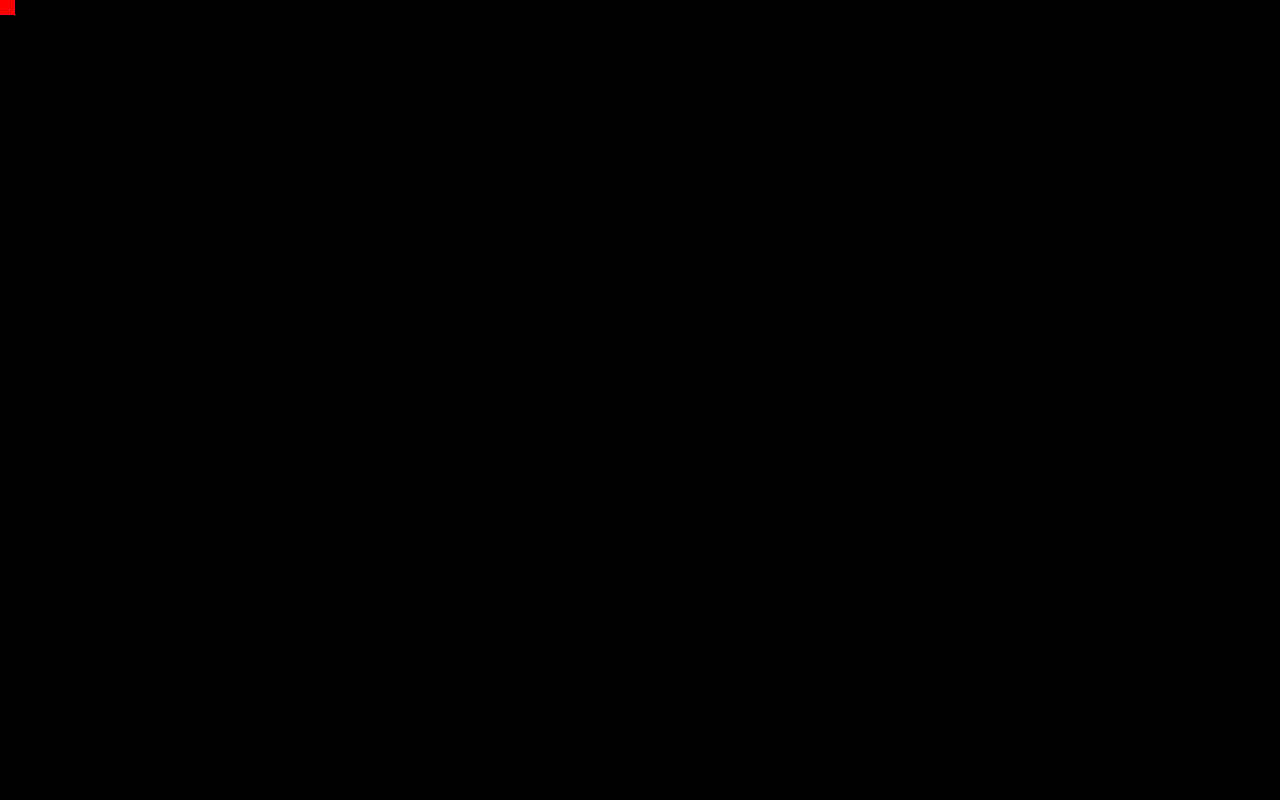
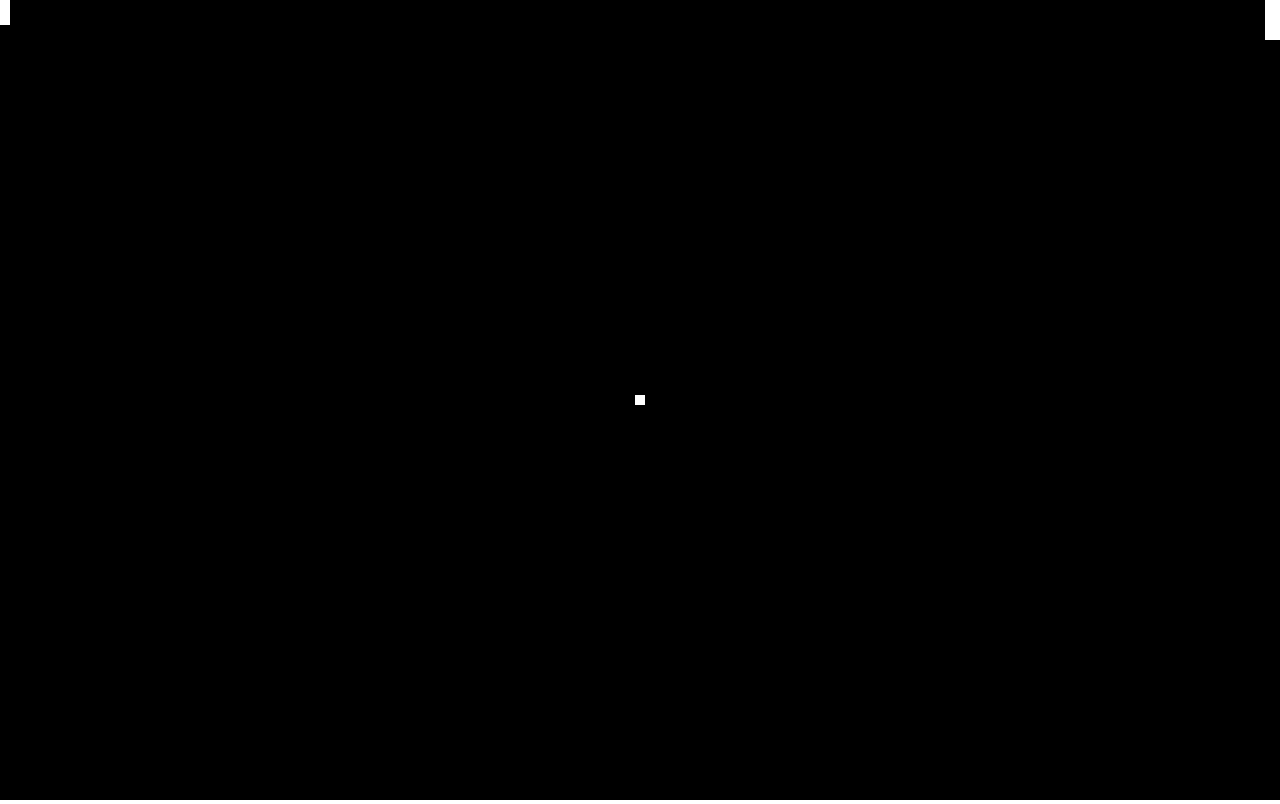
Before and after one commit to robbitusen/pong, a plain HTML site: page index.html in a window 1280 px wide. Drawn offline with Linux system fonts and the light colour scheme.

Commit message:
Options and basic layout

```diff
--- a/ball.js
+++ b/ball.js
@@ -1,28 +1,61 @@
-( function( window, undefined ){
+( function( window, ctx, undefined ){
 
 	window.Ball = function() {
 
-		this.x = 0;
-		this.y = 0;
-		this.height = 15;
-		this.width = 15;
-		this.color = "#ff0000";
+		/*
+			Setup options args
+		*/
+		var defaults = {
+			startX: (( window.innerWidth / 2) - 5 ),
+			startY: (( window.innerHeight / 2 ) - 5 ),
+			height: 10,
+			width: 10,
+			color: "#ffffff"
+		}
+
+		if ( arguments[0] && typeof arguments[0] === "object" ) {
+			this.options = extendDefaults( defaults, arguments[0] );
+		}
+
+		/*
+			Assign properties with args
+		*/
+		this.x = this.options.startX;
+		this.y = this.options.startY;
 
 	};
 
-	/* CONTROLS */
-	Ball.prototype.keyDown = function() {
-		this.y += 0;
+	/*
+		Private Methods
+	*/
+	function extendDefaults( source, properties ) {
+
+		var property;
+
+		for (property in properties) {
+			if ( properties.hasOwnProperty(property) ){
+				source[property] = properties[property];
+			}
+		}
+
+		return source;
+
+	}
+
+	/*
+		Public Methods
+	*/
+	Ball.prototype.mouseMove = function(event) {
+		//this.y = event.clientY;
 	};
 
-	/* GENERIC METHODS */
 	Ball.prototype.update = function() {
-		//console.log("Updating Ball");
+
 	};
 
 	Ball.prototype.draw = function() {
-		ctx.fillStyle = this.color;
-		ctx.fillRect(this.x, this.y, this.width, this.height);
+		ctx.fillStyle = this.options.color;
+		ctx.fillRect(this.x, this.y, this.options.width, this.options.height);
 	};
 
-})( window );
+})( window, ctx );
--- a/index.html
+++ b/index.html
@@ -46,14 +46,9 @@
 
 		var game = new Game(50);
 
-		function gameLoop() {
-			setTimeout(function(){
-				game.run()
-				gameLoop();
-			}, 1000 / game.fps);
-		};
-
-		gameLoop();
+		setInterval( function() {
+          game.run();
+        }, 1000 / game.fps );
 
 	</script>
 </body>
--- a/paddle.js
+++ b/paddle.js
@@ -1,19 +1,55 @@
-( function( window, undefined ){
+( function( window, ctx, undefined ){
 
-	window.Paddle = function(isPlayer) {
+	window.Paddle = function() {
 
-		this.isPlayer = isPlayer;
-		this.x = 0;
-		this.y = 0;
-		this.width = 10;
-		this.height = 30;
+		/*
+			Setup options args
+		*/
+		var defaults = {
+			startX: 0,
+			startY: 0,
+			isPlayer: true,
+			height: 10,
+			width: 10,
+			color: "#ffffff"
+		}
+
+		if ( arguments[0] && typeof arguments[0] === "object" ) {
+			console.log("There were arguments");
+			this.options = extendDefaults( defaults, arguments[0] );
+		}
+
+		/*
+			Assign properties with args
+		*/
+		this.x = this.options.startX;
+		this.y = this.options.startY;
 
 	};
 
+	function extendDefaults( source, properties ) {
+
+		var property; //hold current property name
+
+		for (property in properties) {
+
+			//if the properties list has the property currently being iterated over
+			if ( properties.hasOwnProperty(property) ) {
+				source[property] = properties[property] //assign the original defaults var the current value of the properties property, thus making customiseable
+			}
+		}
+
+		return source; //return newly updated source object
+	}
+
 	/* CONTROLS */
-	Paddle.prototype.keyDown = function() {
-		console.log("PRESSED");
-		this.y += 0;
+	Paddle.prototype.mouseMove = function(event) {
+
+		//Apply controls only if human player
+		if ( this.options.isPlayer == true ) {
+			this.y = event.clientY;
+		}
+
 	};
 
 	/* GENERIC METHODS */
@@ -22,7 +58,8 @@
 	};
 
 	Paddle.prototype.draw = function() {
-		//console.log("Drawing Paddle");
+		ctx.fillStyle = this.options.color;
+		ctx.fillRect(this.x, this.y, this.options.width, this.options.height);
 	};
 
-})( window );
+})( window, ctx );
--- a/pong.js
+++ b/pong.js
@@ -1,35 +1,51 @@
-( function( window, undefined ){
+( function( window, ctx, undefined ){
 
 	window.Game = function(fps){
 
-		//Setup
-		this.fps = fps;
-		this.entities = [
-			new Ball(),
-			new Paddle(true),
-			new Paddle(false)
+		/*
+			Setup
+		*/
+		this.fps = fps;			//Frames per second
+		this.entities = [ 		//List of game objects
+			new Ball({
+				height: 10,
+				width: 10,
+				color: "#ffffff"
+			}),
+			new Paddle({
+				isPlayer: false,
+				startX: (window.innerWidth - 15),
+				height: 40,
+				width: 15,
+				color: "#ffffff"
+			}),
+			new Paddle({
+				isPlayer: true,
+				height: 25,
+				width: 10,
+				color: "#ffffff"
+			})
 		];
-
-		//Bind some events m8
-		this.bindEvents(this);
+		this.bindEvents(this); 	//Game controls init
 
 	};
 
-	/* Public Methods */
+	/*
+		Public Methods
+	*/
 	Game.prototype.run = function() {
 		this.update();
 		this.draw();
 	};
 
-	/* Private Methods */
 	Game.prototype.bindEvents = function(self) {
 
 		console.log("Binding events");
 
-		window.addEventListener("keydown", function(e){
-			e.preventDefault();
+		window.addEventListener("mousemove", function(e){
+			//console.log(e);
 			for (var i = 0; i < self.entities.length; i++) {
-				self.entities[i].keyDown();
+				self.entities[i].mouseMove(e);
 			}
 		});
 
@@ -42,9 +58,16 @@
 	};
 
 	Game.prototype.draw = function(){
+
+		//Blit screen
+		ctx.fillStyle = "#000000";
+		ctx.fillRect(0, 0, ctx.canvas.width, ctx.canvas.height);
+
+		//Draw objects
 		for (var i = 0; i < this.entities.length; i++) {
 			this.entities[i].draw();
 		}
+
 	};
 
-})( window );
+})( window, ctx );
```
